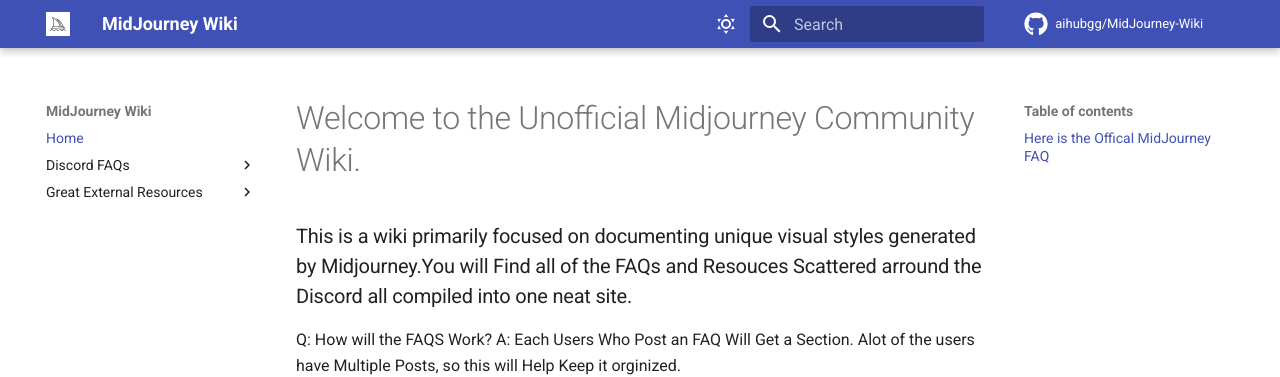
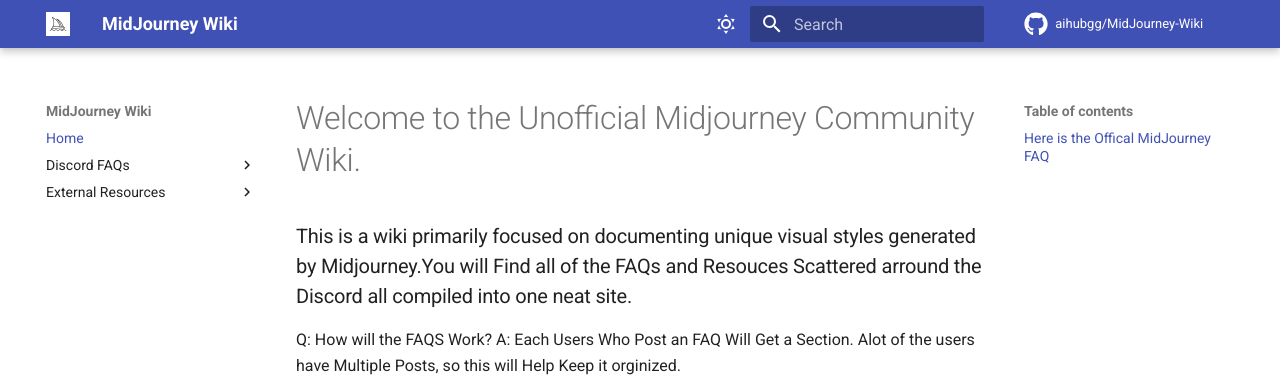
Before and after one commit to aihubgg/MidJourney-Wiki, an MkDocs documentation site: the page built from docs/README.md, in a window 1280 px wide. Shown: the top 377 px of the page. Built offline with MkDocs 1.6.1 and Material for MkDocs 9.7.7, drawn with Linux system fonts in a browser that asks for light colours; comment, search, counter and statistics services are not loaded.

Commit message:
Update mkdocs.yml

```diff
--- a/mkdocs.yml
+++ b/mkdocs.yml
@@ -20,8 +20,8 @@ nav:
                                 - Saukko: Discord-FAQs/Prompt-Craft-FAQ/Saukko.md
                                 - JeremyCurious: Discord-FAQs/Prompt-Craft-FAQ/JermeyCurious.md
                                 - Other Resources: Discord-FAQs/Prompt-Craft-FAQ/OtherResources.md
-        - Great External Resources:
-                  - Midjourney Styles and Keywords Reference: MidjourneySAR.md
+        - External Resources:
+                  - Styles and Keywords Reference: MidjourneySAR.md
 theme:
         name: material
         custom_dir: overrides
```
